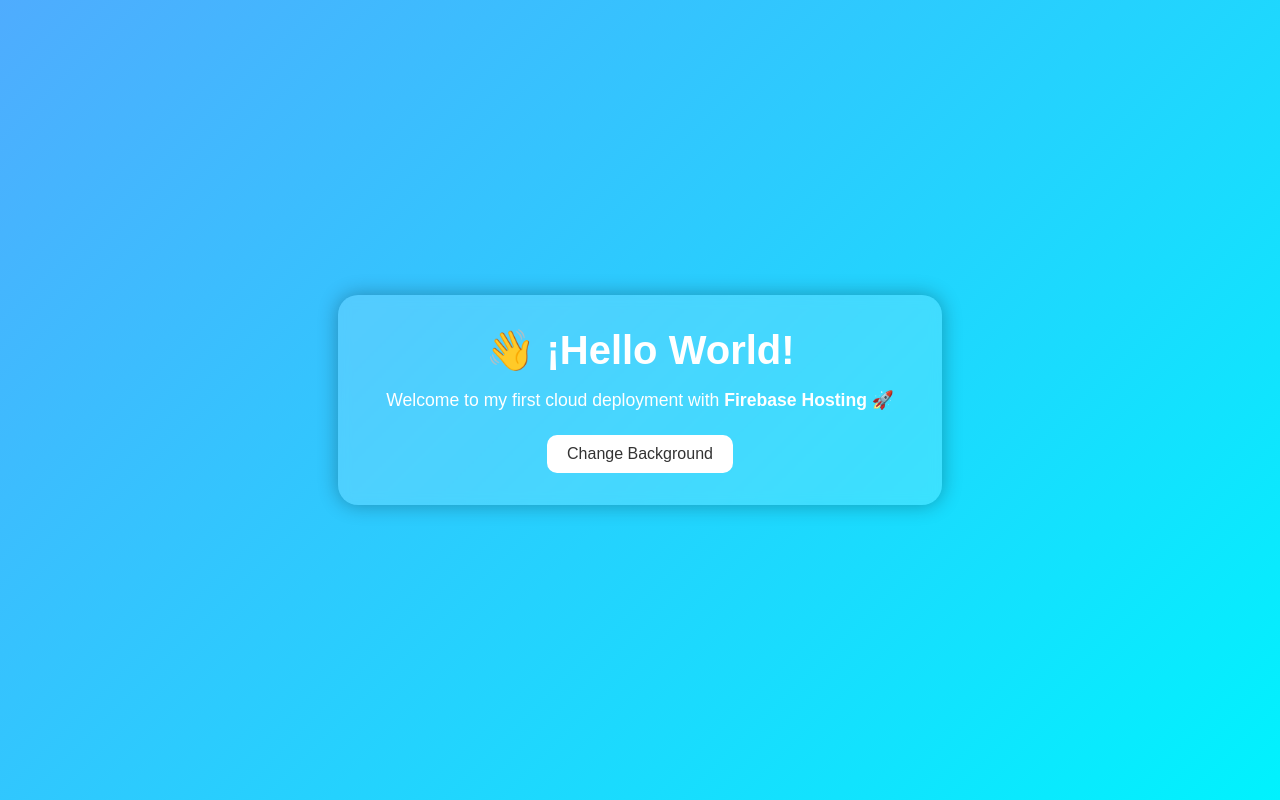
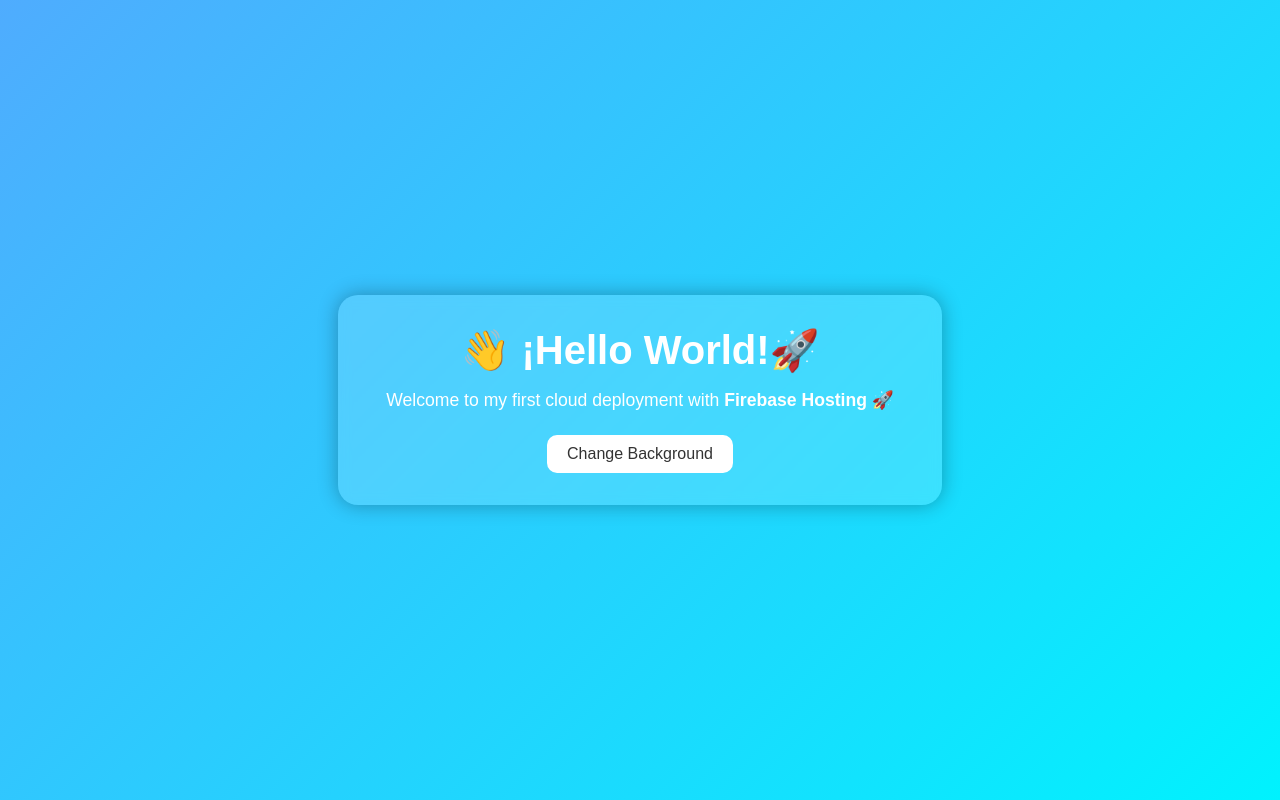
Before and after one commit to DanielValenc/FireBase-HellowWord, a plain HTML site: page index.html in a window 1280 px wide. Drawn offline with Linux system fonts and the light colour scheme.

Commit message:
Test deploy

```diff
--- a/index.html
+++ b/index.html
@@ -8,7 +8,7 @@
 </head>
 <body>
   <div class="container">
-    <h1 id="titulo">👋 ¡Hello World!</h1>
+    <h1 id="titulo">👋 ¡Hello World!🚀</h1>
     <p>Welcome to my first cloud deployment with <strong>Firebase Hosting</strong> 🚀</p>
     <button id="colorBtn">Change Background</button>
   </div>
```
